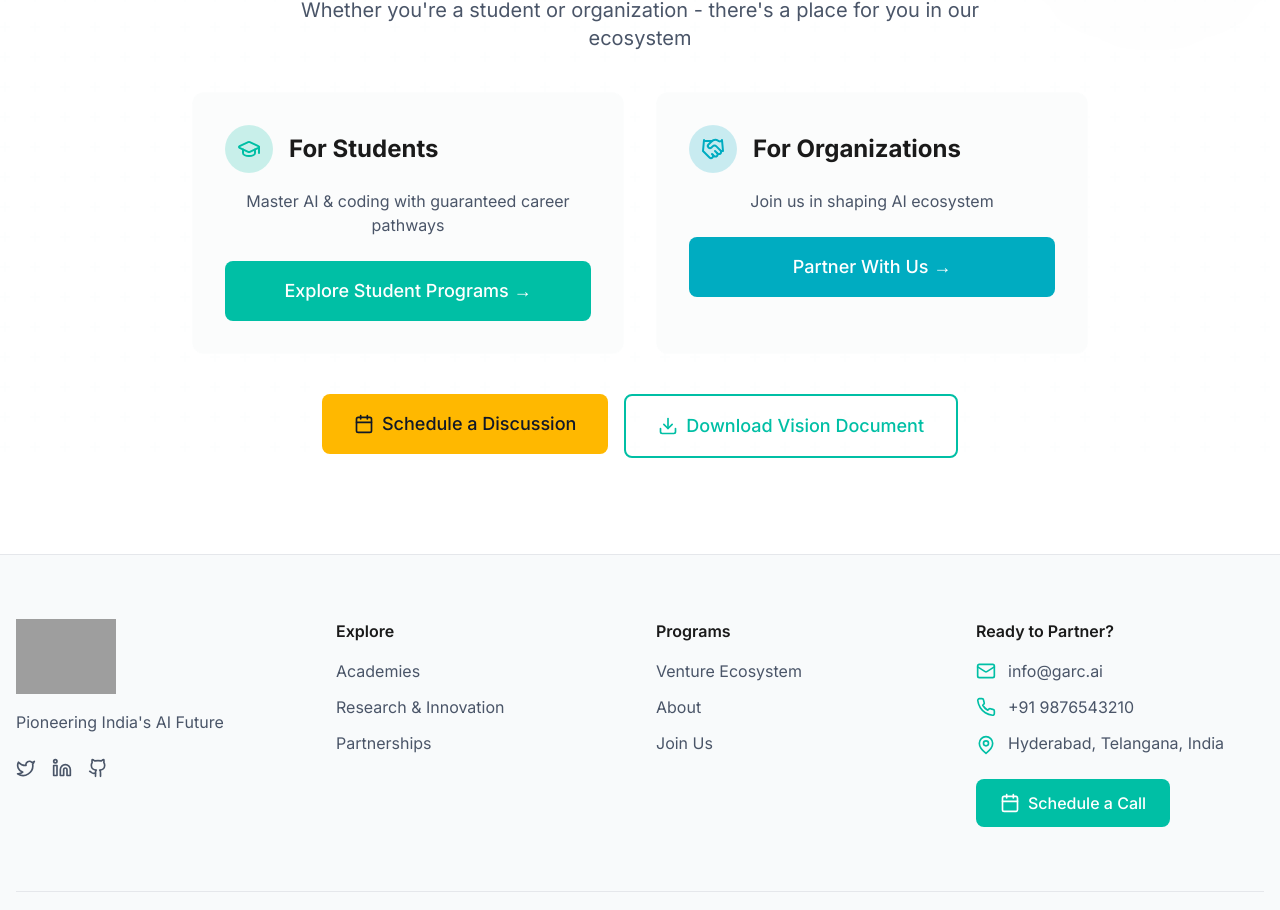
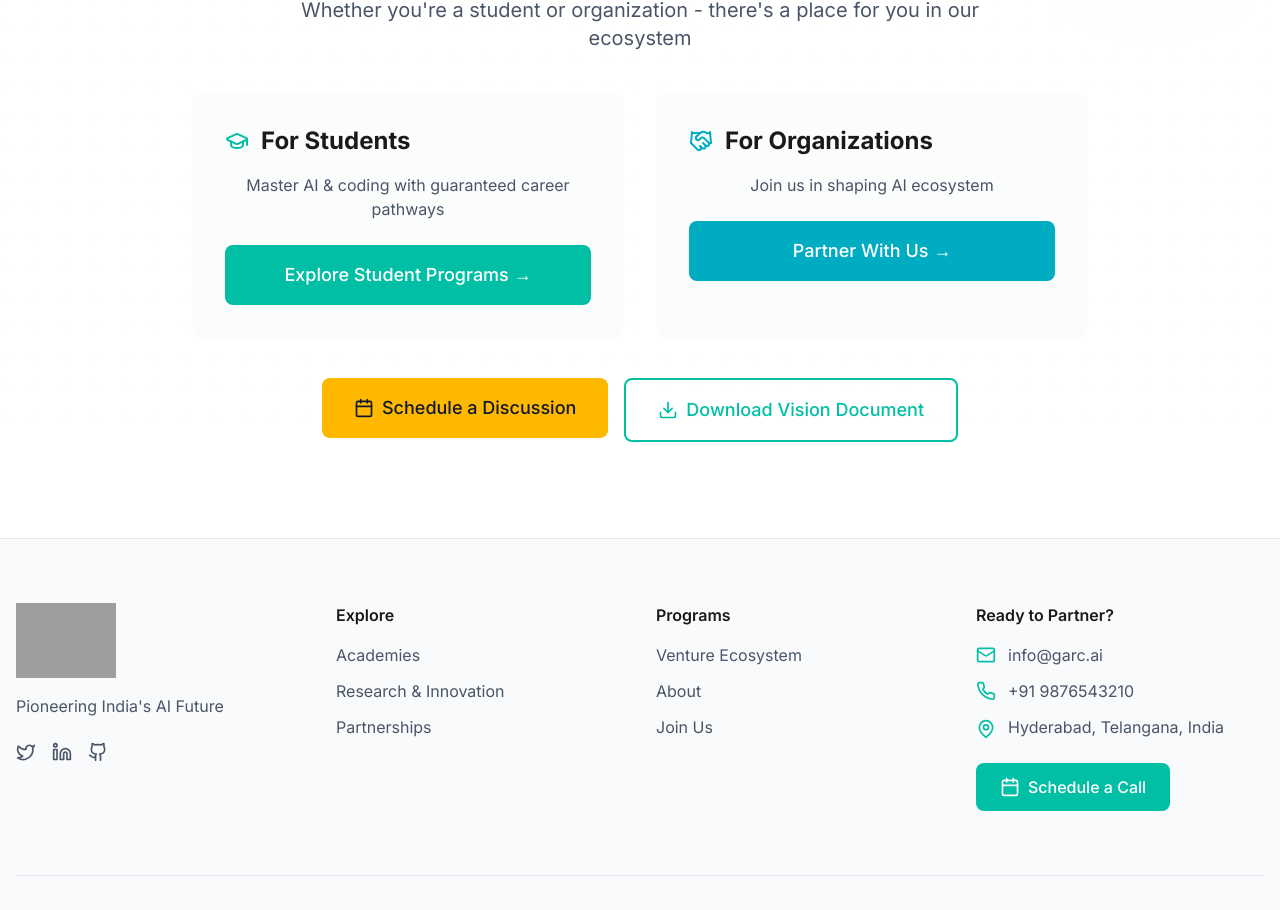
Before and after one commit to RaupscZAN/GARC-2, a React (Vite) app: page / in a window 1280 px wide. Shown: the part 4140-5050 px from the top of the page. Built offline with nearby package versions, Linux system fonts and the light colour scheme; grey boxes are pictures that could not be loaded.

Commit message:
Updated FinalCTA.tsx

```diff
--- a/src/components/home/FinalCTA.tsx
+++ b/src/components/home/FinalCTA.tsx
@@ -52,12 +52,10 @@ const FinalCTA: React.FC = () => {
           <div className="bg-surface/60 backdrop-blur-sm border border-white/10 rounded-xl p-8 relative overflow-hidden">
             <div className="absolute top-0 right-0 w-full h-full bg-glow-primary opacity-10 blur-3xl"></div>
             <div className="relative z-10">
-              <div className="flex items-center gap-4 mb-4">
-                <div className="w-12 h-12 rounded-full bg-primary/20 flex items-center justify-center text-primary">
-                  <GraduationCap size={24} />
-                </div>
-                <h3 className="text-2xl font-bold text-app-text">For Students</h3>
-              </div>
+              <h3 className="text-2xl font-bold text-app-text mb-4 flex items-center gap-3">
+                <GraduationCap size={24} className="text-primary" />
+                For Students
+              </h3>
               <p className="text-app-text-muted mb-6">
                 Master AI & coding with guaranteed career pathways
               </p>
@@ -78,12 +76,10 @@ const FinalCTA: React.FC = () => {
           <div className="bg-surface/60 backdrop-blur-sm border border-white/10 rounded-xl p-8 relative overflow-hidden">
             <div className="absolute top-0 right-0 w-full h-full bg-glow-secondary opacity-10 blur-3xl"></div>
             <div className="relative z-10">
-              <div className="flex items-center gap-4 mb-4">
-                <div className="w-12 h-12 rounded-full bg-secondary/20 flex items-center justify-center text-secondary">
-                  <Handshake size={24} />
-                </div>
-                <h3 className="text-2xl font-bold text-app-text">For Organizations</h3>
-              </div>
+              <h3 className="text-2xl font-bold text-app-text mb-4 flex items-center gap-3">
+                <Handshake size={24} className="text-secondary" />
+                For Organizations
+              </h3>
               <p className="text-app-text-muted mb-6">
                 Join us in shaping AI ecosystem
               </p>
```
